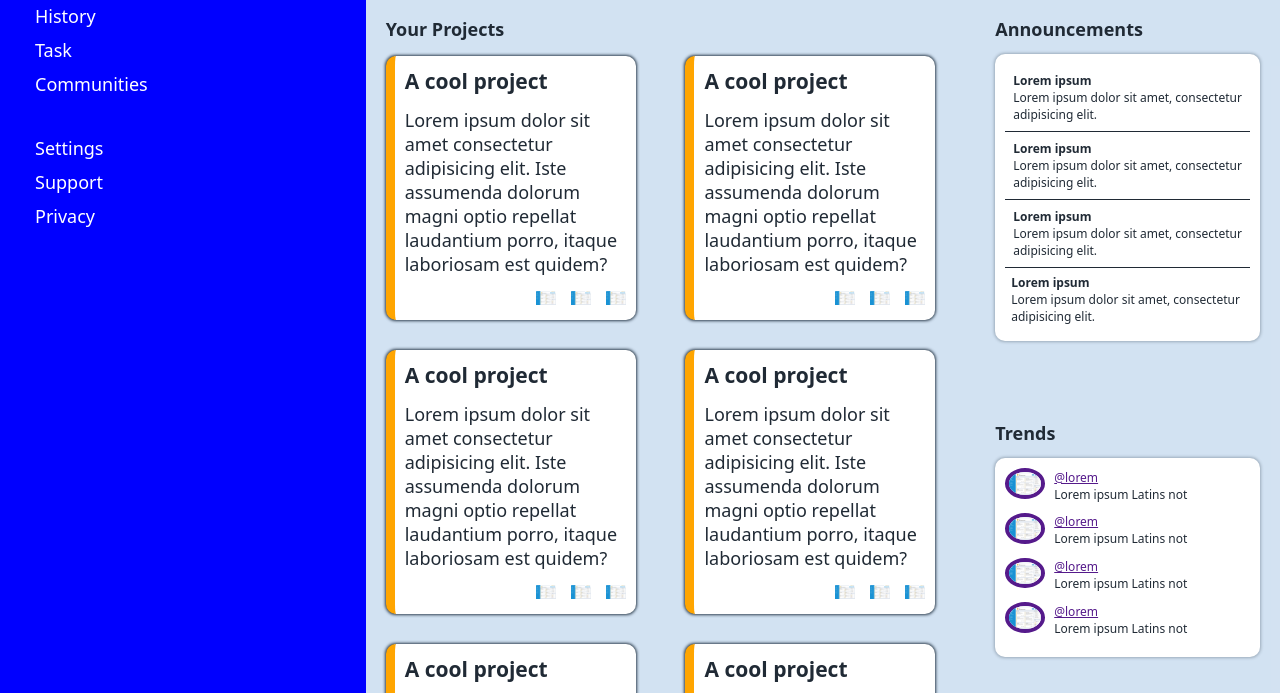
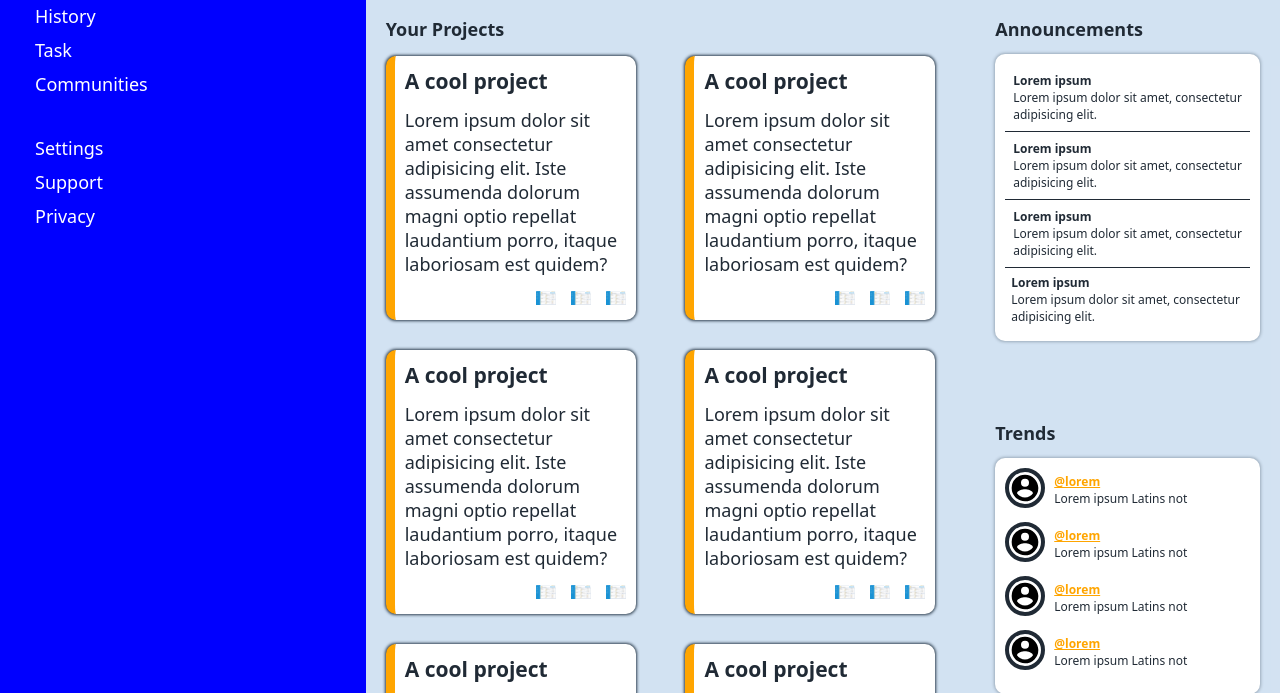
Before and after one commit to dgls-och/top-project_admin-dashboard, a plain HTML site: page index.html in a window 1280 px wide. Shown: the part 189-882 px from the top of the page. Drawn offline with Linux system fonts and the light colour scheme.

Commit message:
Add trends icon and change username color to gold

```diff
--- a/index.html
+++ b/index.html
@@ -191,7 +191,7 @@
           <h3>Trends</h3>
           <div id="wrapper">
             <div class="content">
-              <a href=""><img src="./img.png" alt="" width="40"></a>
+              <a href=""><img src="./icons/account-circle.svg" alt="" width="40"></a>
               <div class="user">
                 <a href="">
                   <p class="user-name">@lorem</p>
@@ -202,7 +202,7 @@
               </div>
             </div>
             <div class="content">
-              <a href=""><img src="./img.png" alt="" width="40"></a>
+              <a href=""><img src="./icons/account-circle.svg" alt="" width="40"></a>
               <div class="user">
                 <a href="">
                   <p class="user-name">@lorem</p>
@@ -213,7 +213,7 @@
               </div>
             </div>
             <div class="content">
-              <a href=""><img src="./img.png" alt="" width="40"></a>
+              <a href=""><img src="./icons/account-circle.svg" alt="" width="40"></a>
               <div class="user">
                 <a href="">
                   <p class="user-name">@lorem</p>
@@ -224,7 +224,7 @@
               </div>
             </div>
             <div class="content">
-              <a href=""><img src="./img.png" alt="" width="40"></a>
+              <a href=""><img src="./icons/account-circle.svg" alt="" width="40"></a>
               <div class="user">
                 <a href="">
                   <p class="user-name">@lorem</p>
--- a/style.css
+++ b/style.css
@@ -254,6 +254,11 @@ body {
 }
 
 .trends img {
-  border: var(--image-border);
+  border: var(--image-border) #202a35;
   border-radius: 50%;
 }
+
+.trends a {
+  color: #ffa500;
+  font-weight: var(--bold);
+}
```
